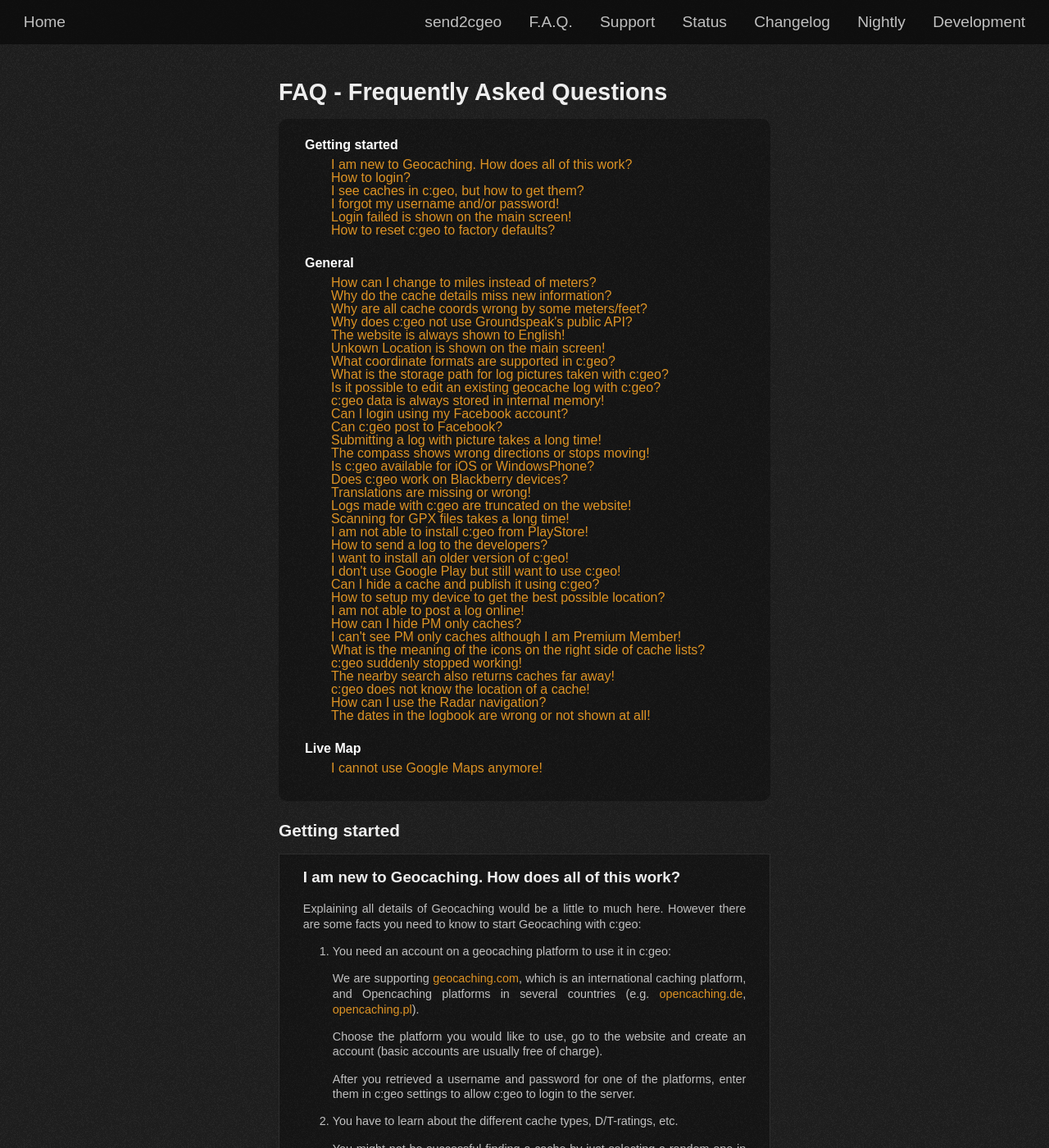
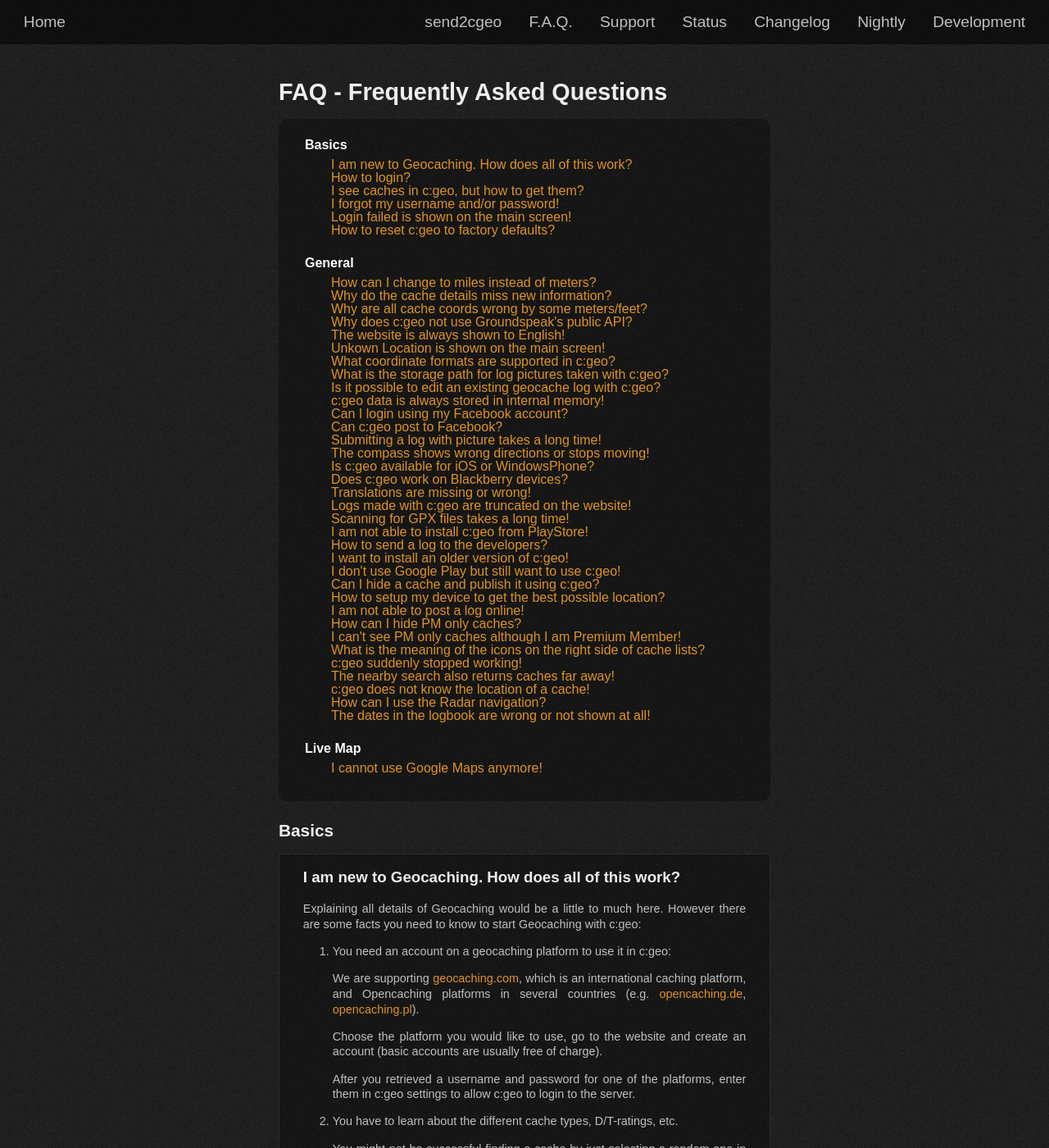
Before and after one commit to cgeo/cgeo.github.io, a Jekyll site: the page built from faq.html, in a window 1280 px wide and 1400 px high. Shown: the whole window at 82% size. Built offline with Jekyll 4.4.1, drawn with Linux system fonts in a browser that asks for light colours; some web fonts are replaced.

Commit message:
FAQ Rename "Getting started" to "Basics"

```diff
--- a/_data/faq.yml
+++ b/_data/faq.yml
@@ -1,4 +1,4 @@
-- title: Getting started
+- title: Basics
   items:
       - title: I am new to Geocaching. How does all of this work?
         content: |
```
